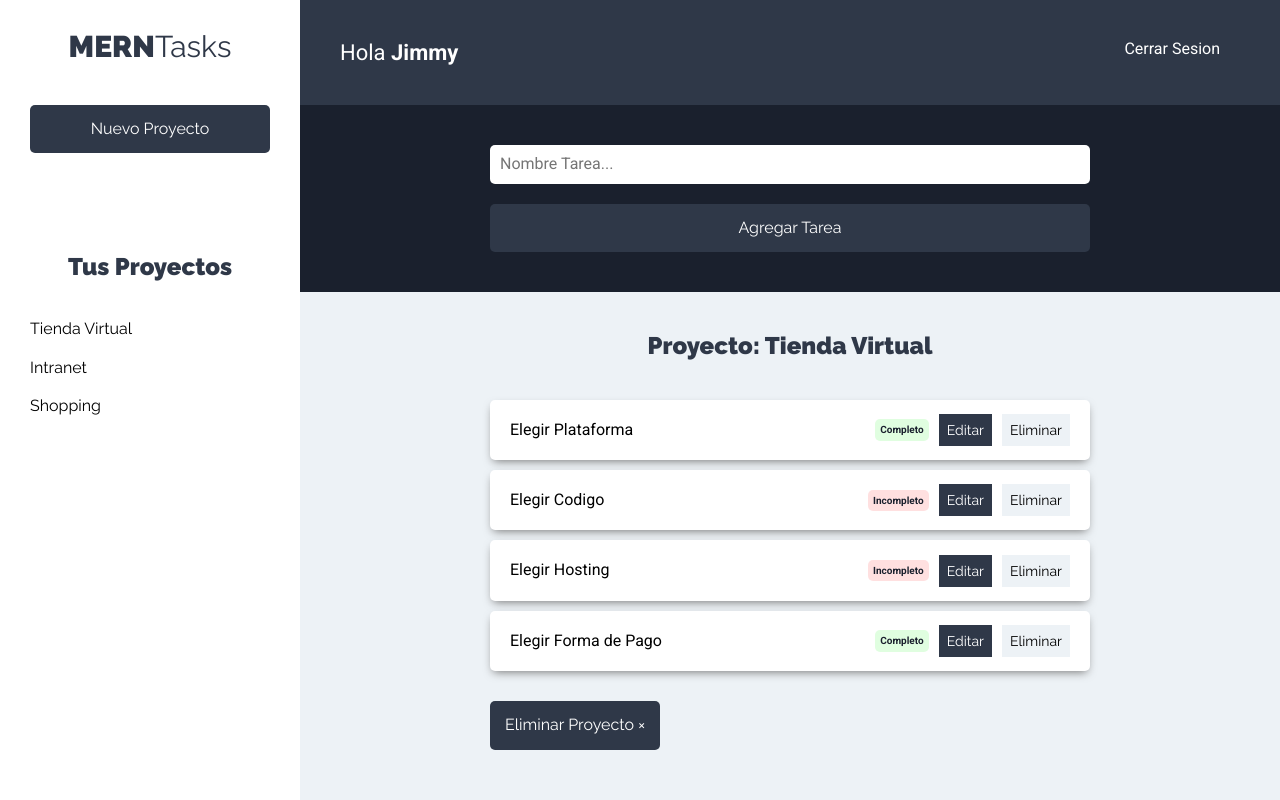
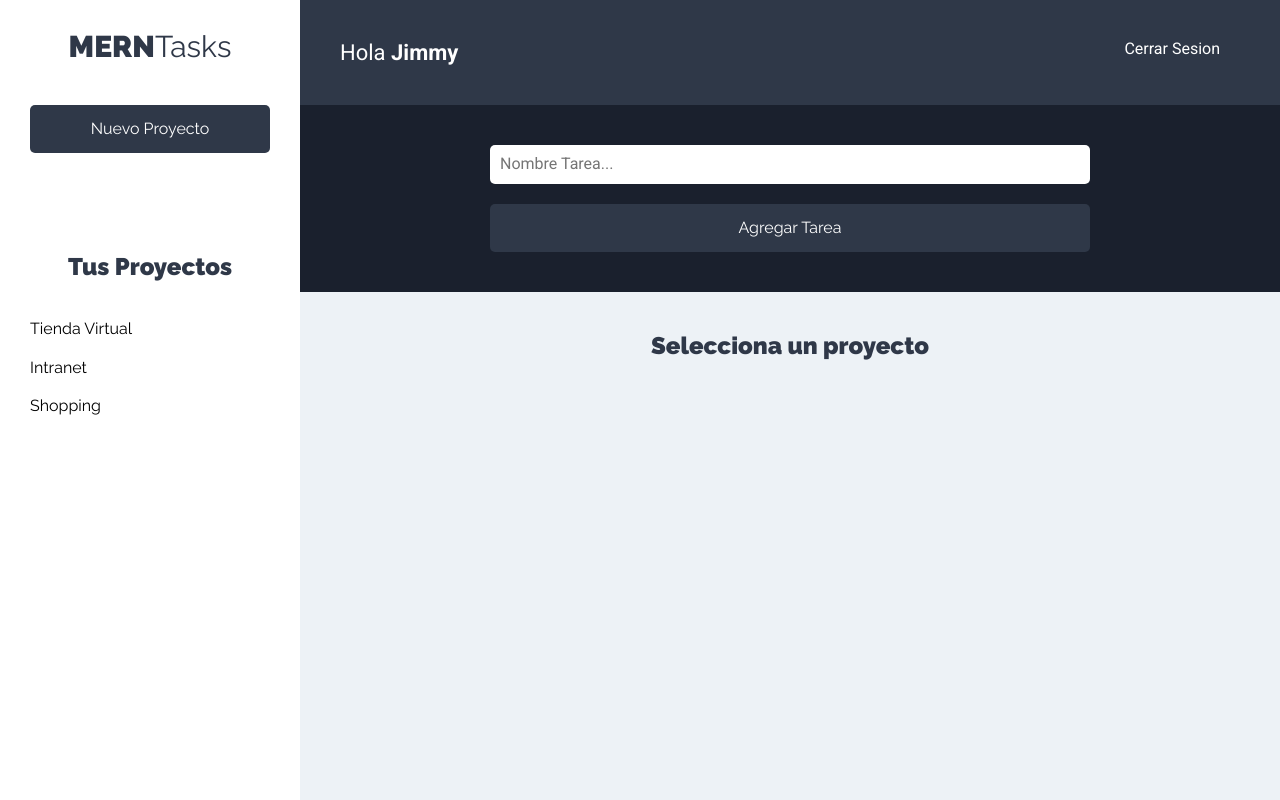
Before and after one commit to jimmy404/MERN-Client, a React (Create React App) app: page /proyectos in a window 1280 px wide. Built offline with nearby package versions, Linux system fonts and the light colour scheme.

Commit message:
Showing the name of the project - code - ListadoTareas.js

```diff
--- a/src/components/tareas/ListadoTareas.js
+++ b/src/components/tareas/ListadoTareas.js
@@ -7,6 +7,12 @@ const ListadoTareas = () => {
     //Obtener state de proyectos
     const proyectosContext = useContext(proyectoContext);
     const { proyecto } = proyectosContext;
+
+    //Si no hay proyecto seleccionado
+    if(!proyecto) return <h2>Selecciona un proyecto</h2>;
+
+    //Array destructuring para extraer el proyecto actual
+    const [proyectoActual] = proyecto;
 
     const tareasProyecto = [
         { id: 1, nombre: 'Elegir Plataforma', estado: true},
@@ -18,7 +24,7 @@ const ListadoTareas = () => {
 
     return (
         <Fragment>
-        <h2>Proyecto: Tienda Virtual</h2>
+        <h2>Proyecto: {proyectoActual.nombre}</h2>
         <ul className="listado-tareas">
             {tareasProyecto.length === 0
                 ? (<li className="tarea"><p>No hay tareas</p></li>)
```
